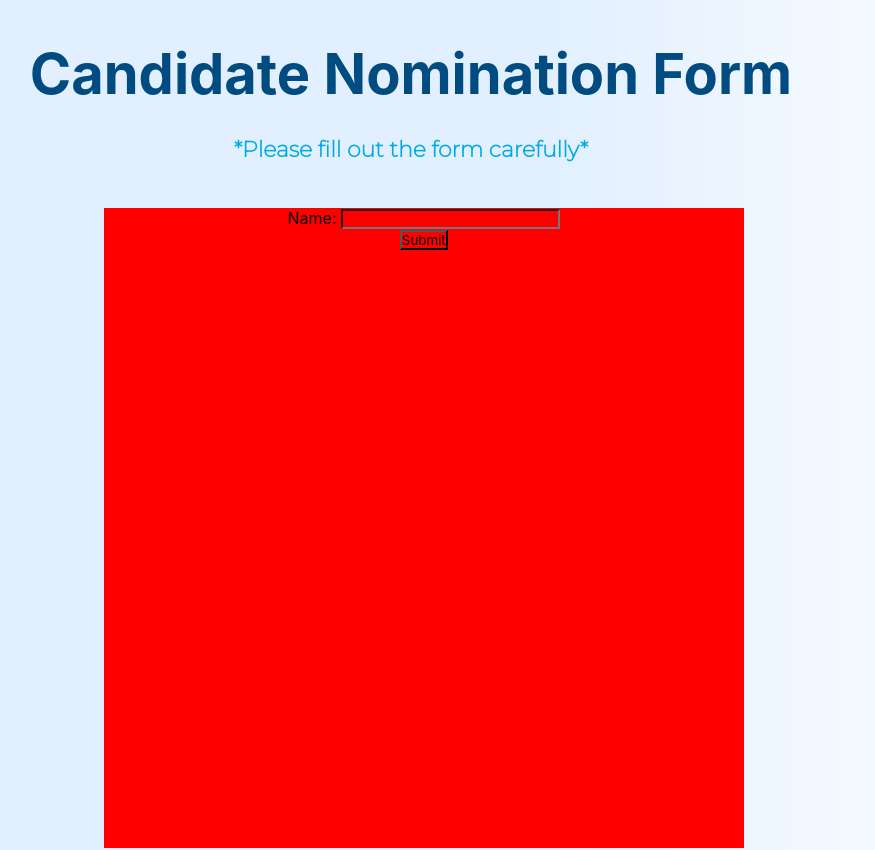
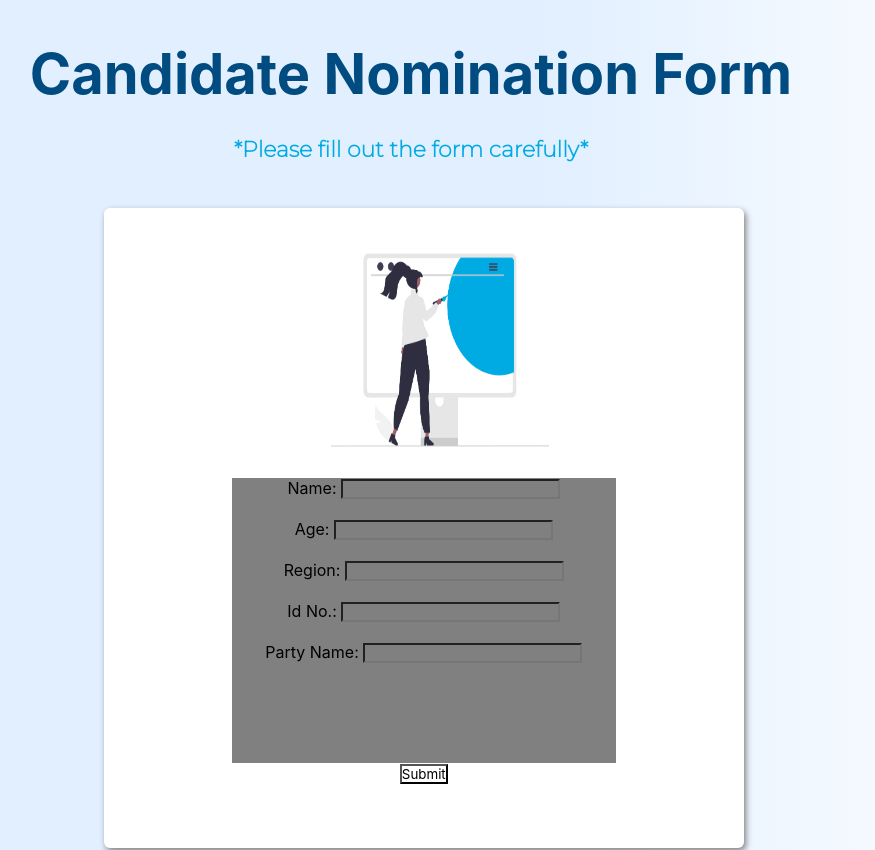
Before and after one commit to Upasana1807/Electoral-Application, a React (Create React App) app: page /canform in a window 1280 px wide. Shown: the top 850 px of the page, without its empty margins (229-1104 px from the left). Built offline with nearby package versions, Linux system fonts and the light colour scheme.

Commit message:
candidate form going on

```diff
--- a/src/components/Candiform.jsx
+++ b/src/components/Candiform.jsx
@@ -1,4 +1,5 @@
 import React, { useState } from "react";
+import nomination from './nominate.png';
 
 const Candiform =() =>{
      const [val, setVal] = useState("");
@@ -27,13 +28,32 @@ const Candiform =() =>{
                 <h1 style={{fontFamily: "'Inter', sans-serif"}}> Candidate Nomination Form</h1>
             </div>
             <div style={{height:"5vh", width:"50%", marginLeft:"25%", marginTop:"2vh", color:"white", fontFamily: "'Montserrat', sans-serif", fontWeight:"bold"}}>
-             <u> <h1 style={{fontFamily: "'Montserrat', sans-serif", color:"rgb(0, 171, 228)", fontSize:"22px"}}>  *Please fill out the form carefully* </h1> </u>
+              <h1 style={{fontFamily: "'Montserrat', sans-serif", color:"rgb(0, 171, 228)", fontSize:"22px"}}>  *Please fill out the form carefully* </h1>
             </div>
-            <div style={{height:"80vh", width:"50%", backgroundColor:"red", marginLeft:"26%", marginTop:"4vh"}}>
+            <div style={{height:"80vh", width:"50%", backgroundColor:"white", marginLeft:"26%", marginTop:"4vh", paddingTop:"1.8vh", borderRadius:"6px",  boxShadow:"2px 3px 6px gray"}}>
+                <div style={{height:"27vh", width:"45%", backgroundColor:"maroon", marginLeft:"30%"}}>
+                    <img src={nomination} alt="illustraion for nomination" style={{height:"32vh", width:"100%"}}/>
+                </div>
              <form onSubmit={submitForm}>
-                 <label>Name: </label>
-                 <input type="text" value={val} name="name" onChange={change} />
-                 <br />
+                 <div style={{height:"auto", width:"60%", backgroundColor:"gray", marginLeft:"20%", marginTop:"5vh"}}>
+                    <label>Name: </label>
+                    <input type="text" value={val} name="name" onChange={change} />
+                    <br /> <br />
+                    <label> Age: </label>
+                    <input type="text" value={val} name="name" onChange={change} />
+                    <br /> <br />
+                    <label> Region: </label>
+                    <input type="text" value={val} name="name" onChange={change} />
+                    <br /> <br />
+                    <label> Id No.: </label>
+                    <input type="text" value={val} name="name" onChange={change} />
+                    <br /> <br />
+                    <label> Party Name: </label>
+                    <input type="text" value={val} name="name" onChange={change} />
+                    <br /> <br />
+                    <br /> <br />
+                    <br /> <br />
+                 </div>
                  <button type="submit">Submit</button>
                  <br />
                  {sub && <h1>The value is {temp}</h1>}
```
Also changed, not shown: src/components/nominate.png (added).
